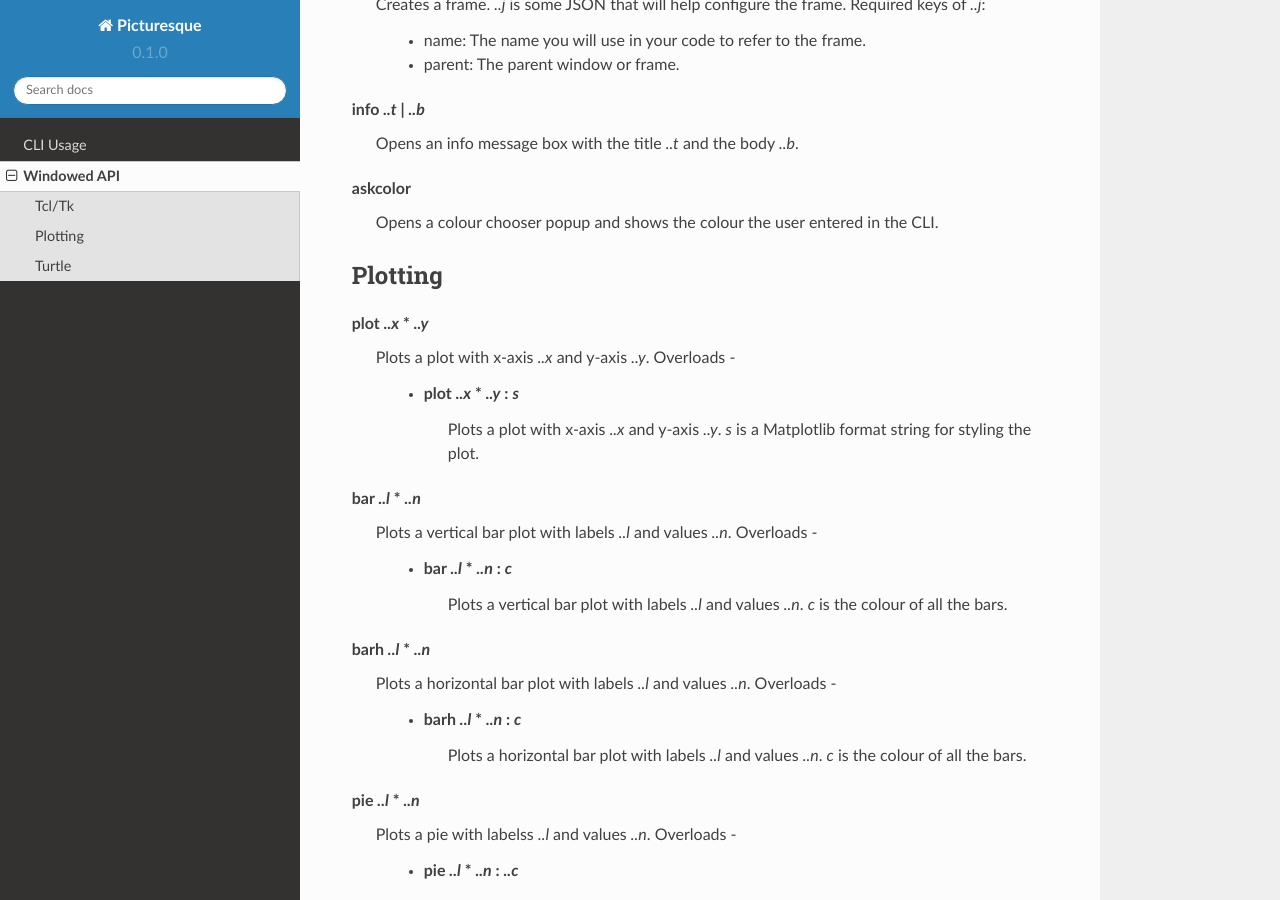
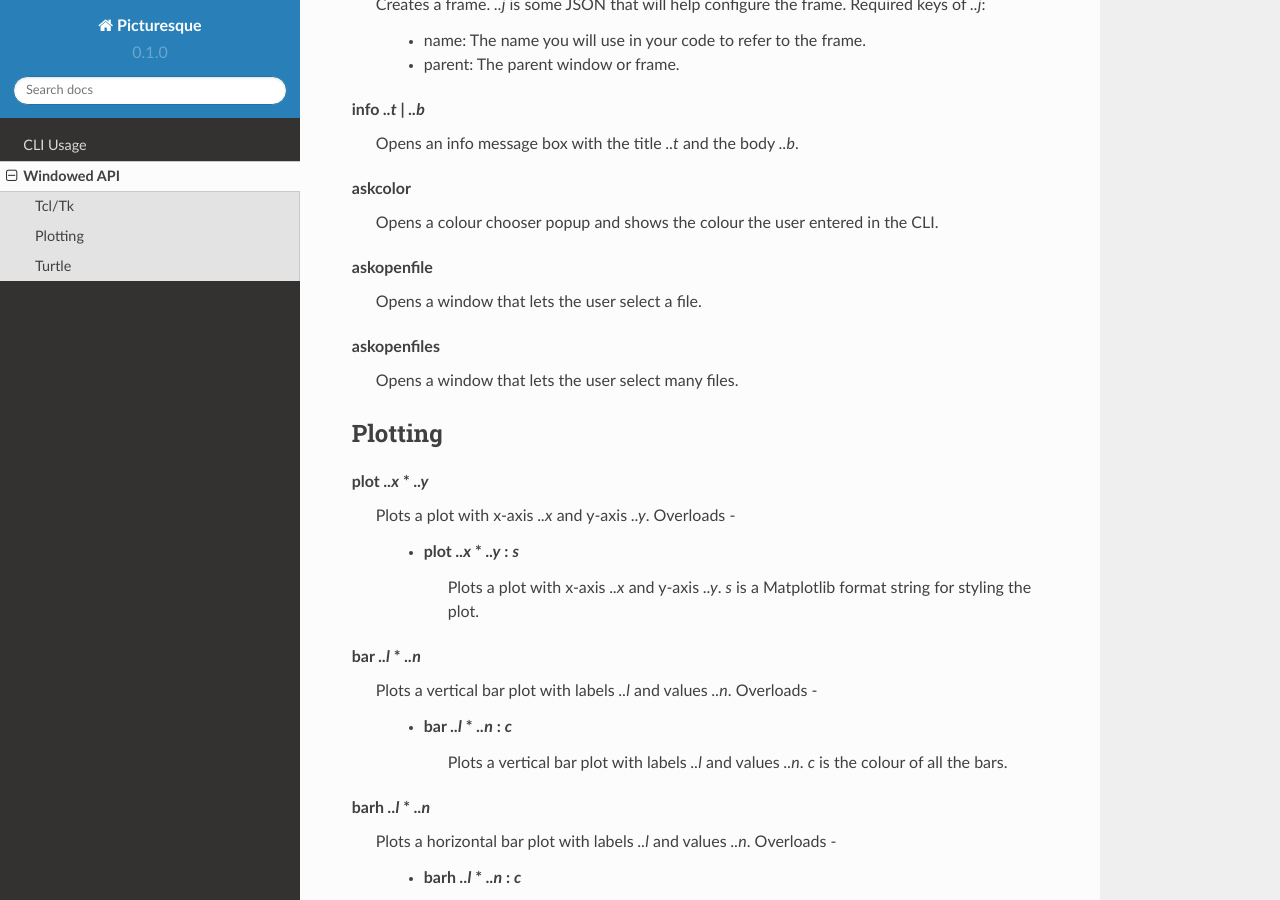
Before and after one commit to tiashDev/pic-docs, a Sphinx documentation site: the page built from docs/source/win-api.rst, in a window 1280 px wide and 900 px high, scrolled down 2057 px. Built offline with Sphinx 7.4.7 and the Read the Docs theme 2.0.0, drawn with Linux system fonts in a browser that asks for light colours.

Commit message:
Update win-api.rst

```diff
--- a/docs/source/win-api.rst
+++ b/docs/source/win-api.rst
@@ -118,6 +118,16 @@ info *..t* | *..b*
 
 askcolor
    Opens a colour chooser popup and shows the colour the user entered in the CLI.
+
+.. _askopenfile:
+
+askopenfile
+   Opens a window that lets the user select a file.
+
+.. _askopenfiles:
+
+askopenfiles
+   Opens a window that lets the user select many files.
 
 Plotting
 --------
```
